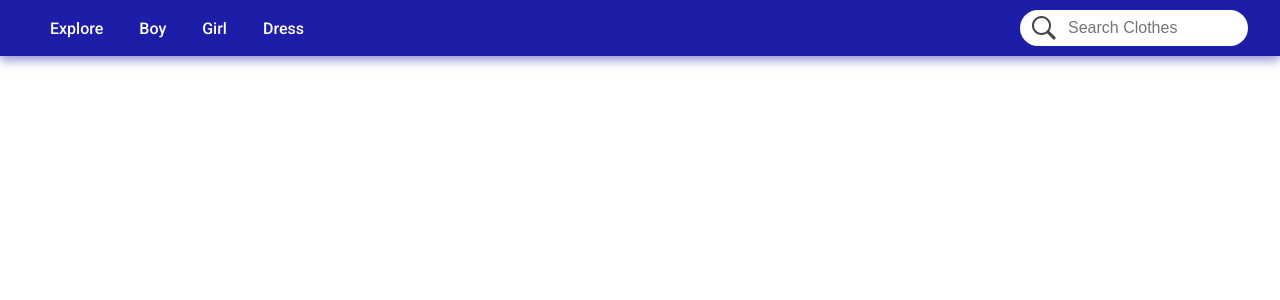
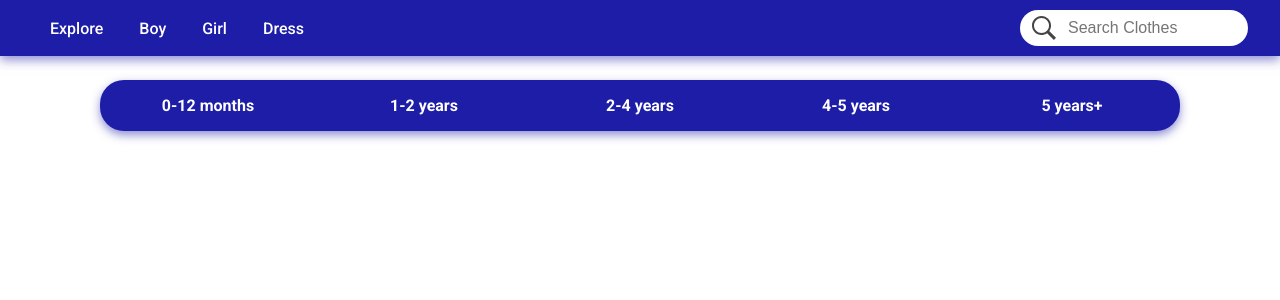
Before and after one commit to Thakvika1/React-Sell-Clothes, a React (Vite) app: page /boy in a window 1280 px wide. Shown: the top 300 px of the page. Built offline with nearby package versions, Linux system fonts and the light colour scheme.

Commit message:
create tapbar

```diff
--- a/package.json
+++ b/package.json
@@ -11,7 +11,8 @@
   },
   "dependencies": {
     "react": "^19.0.0",
-    "react-dom": "^19.0.0"
+    "react-dom": "^19.0.0",
+    "react-router-dom": "^7.4.0"
   },
   "devDependencies": {
     "@eslint/js": "^9.21.0",
--- a/src/App.jsx
+++ b/src/App.jsx
@@ -1,9 +1,11 @@
 import Navbar from './components/Navbar'
+import Tapbar from './components/Tapbar'
 
 function App() {
   return (
     <>
       <Navbar />
+      <Tapbar />
     </>
   )
 }
--- a/src/components/Navbar.jsx
+++ b/src/components/Navbar.jsx
@@ -2,6 +2,7 @@ import SearchIcon from '../assets/icons/search-icon.svg'
 import HamburgerIcon from '../assets/icons/hamburger.svg'
 import '../styles/navbar.css'
 import { useState, useEffect } from 'react'
+import { Link } from 'react-router-dom'
 
 function Navbar() {
   const [openHamburger, setOpenHamburger] = useState(false)
@@ -19,8 +20,8 @@ function Navbar() {
     <div className="header">
       <nav className="navbar">
         <ul className="nav">
-          {navLinks.map((link) => (
-            <a href="#">
+          {navLinks.map((link, index) => (
+            <a key={index} href="#">
               <li className="element">{link}</li>
             </a>
           ))}
@@ -35,8 +36,8 @@ function Navbar() {
 
         {openHamburger && (
           <ul className="nav-hamburger">
-            {navLinks.map((link) => (
-              <a href="#">
+            {navLinks.map((link, index) => (
+              <a key={index} href="#">
                 <li className="element">{link}</li>
               </a>
             ))}
--- /dev/null
+++ b/src/components/Tapbar.jsx
@@ -0,0 +1,36 @@
+import '../styles/tapbar.css'
+import { useState } from 'react'
+
+function Tapbar() {
+  const tapbar = [
+    '0-12 months',
+    '1-2 years',
+    '2-4 years',
+    '4-5 years',
+    '5 years+',
+  ]
+  const [selected, setSelected] = useState(null)
+
+  const handleClick = (item) => {
+    setSelected(item)
+    console.log('Selected:', item)
+  }
+
+  return (
+    <div className="tapbar-container">
+      <ul className="tapbar">
+        {tapbar.map((list, index) => (
+          <li
+            key={index}
+            className={`tapbar-element ${selected === list ? 'active' : ''}`}
+            onClick={() => handleClick(list)}
+          >
+            {list}
+          </li>
+        ))}
+      </ul>
+    </div>
+  )
+}
+
+export default Tapbar
--- a/src/styles/navbar.css
+++ b/src/styles/navbar.css
@@ -41,8 +41,9 @@ body {
     text-align: center;
 }
 .element:hover {
-    background-color: lightblue;
-    color: black;
+    background-color: white;
+    color: rgb(29, 29, 167);
+
 }
 
 .hamburger {
--- /dev/null
+++ b/src/styles/tapbar.css
@@ -0,0 +1,42 @@
+* {
+    margin: 0;
+    padding: 0;
+}
+body {
+    font-family: "Roboto", sans-serif;
+}
+
+.tapbar-container {
+    display: flex;
+    justify-content: center;
+}
+
+.tapbar {
+    list-style: none;
+    width: 100%;
+    max-width: 1080px;
+    margin: 24px;
+    display: flex;
+    justify-content: center;
+    border-radius: 24px;
+    background-color: rgb(29, 29, 167);
+    box-shadow: 0px 4px 10px rgba(29, 29, 167, 0.5);
+}
+.tapbar-element {
+    font-size: 16px;
+    width: 100%;
+    padding: 16px;
+    text-align: center;
+    font-weight: 700;
+    color: white;
+    cursor: pointer;
+    border-radius: 24px;
+}
+.tapbar-element:hover {
+    background-color: white;
+    color: rgb(29, 29, 167);
+}
+.active {
+    background-color: white;
+    color: rgb(29, 29, 167);
+}
```
Also changed, not shown: 1 other file (tests, documents, lock files or other folders).
